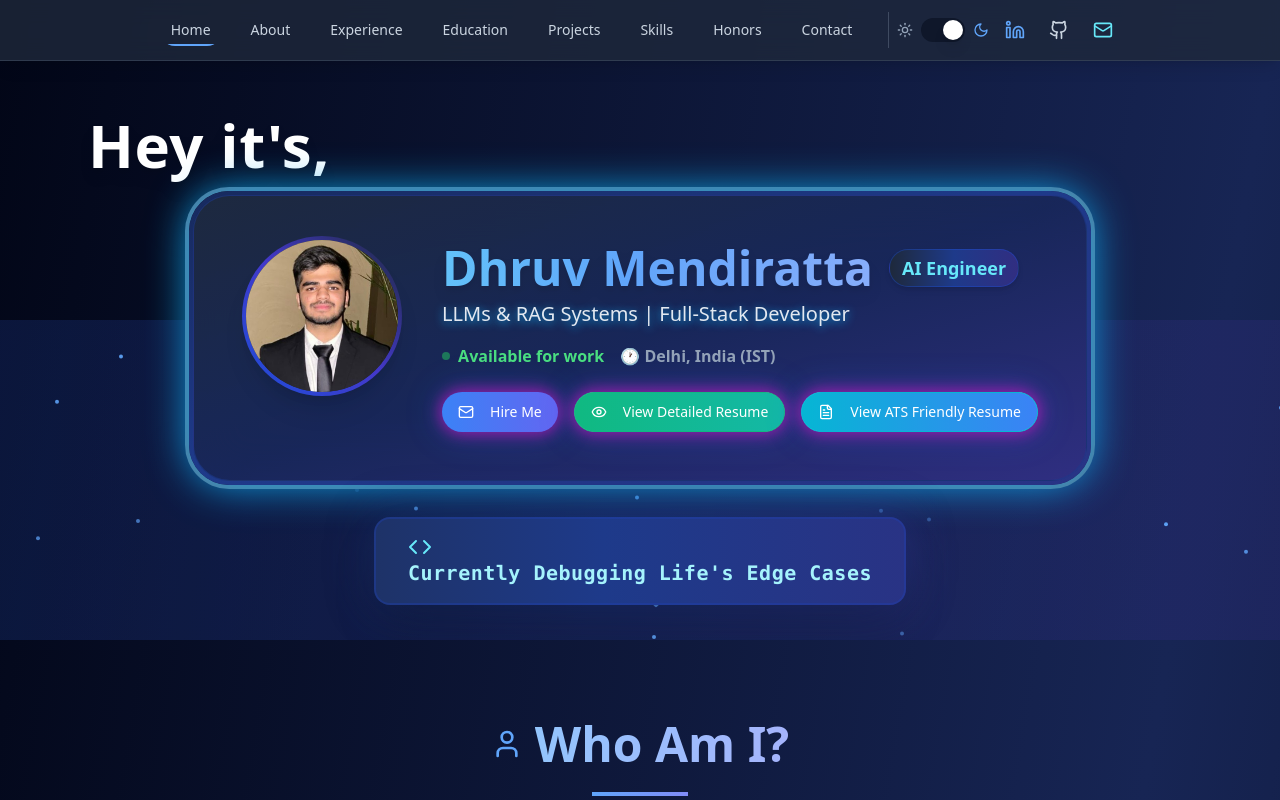
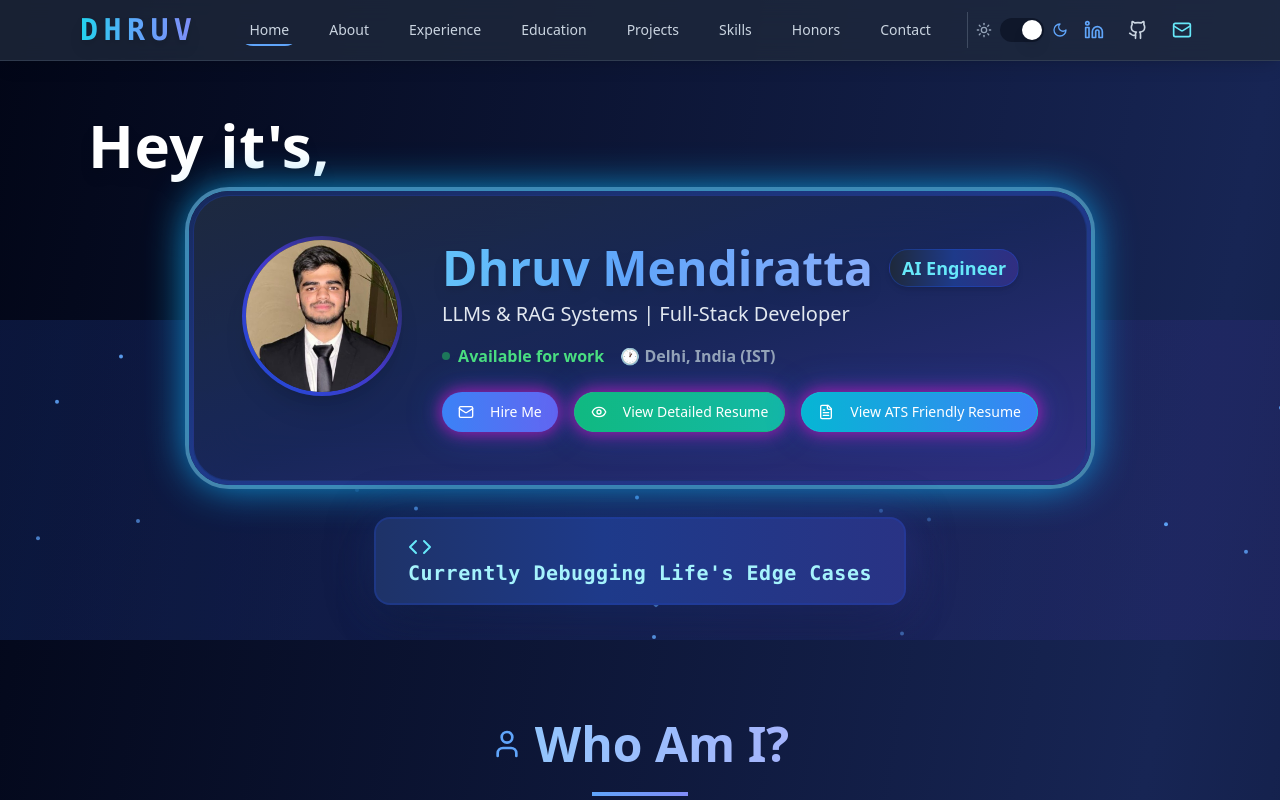
Before and after one commit to dhruvm-18/dhruv-portfolio, a React (Vite) app: page / in a window 1280 px wide. Shown: the top 800 px of the page. Built offline with nearby package versions, Linux system fonts and the light colour scheme.

Commit message:
CSS changes

```diff
--- a/src/pages/Index.tsx
+++ b/src/pages/Index.tsx
@@ -341,7 +341,18 @@ const Index = () => {
         animate={{ y: 0, opacity: 1 }}
         transition={{ delay: 1 }}
       >
-        <div className="flex items-center justify-center gap-x-1 sm:gap-x-2 md:gap-x-4">
+        <div className="flex items-center justify-center gap-x-1 sm:gap-x-2 md:gap-x-4 w-full max-w-6xl px-4">
+          {/* Logo - DHRUV */}
+          <div className="mr-6 select-none">
+            <span
+              className={`text-2xl md:text-3xl font-extrabold tracking-widest uppercase bg-gradient-to-r ${isDarkMode ? 'from-cyan-400 via-blue-400 to-indigo-400' : 'from-blue-700 via-indigo-500 to-cyan-600'} bg-clip-text text-transparent drop-shadow-lg`}
+              style={{ letterSpacing: '0.18em', fontFamily: 'Fira Mono, Menlo, monospace' }}
+            >
+              DHRUV
+            </span>
+          </div>
+          {/* Navigation Buttons */}
+          <div className="flex items-center justify-center gap-x-1 sm:gap-x-2 md:gap-x-4 flex-1">
             {['Home', 'About', 'Experience', 'Education', 'Projects', 'Skills', 'Honors', 'Contact'].map((item) => (
               <button
                 key={item}
@@ -367,6 +378,8 @@ const Index = () => {
                 />
               </button>
             ))}
+          </div>
+          {/* Theme and Social Icons */}
           <div className="flex items-center space-x-1 md:space-x-2 ml-2 pl-2 border-l border-slate-400/30">
             <Sun className={`w-4 h-4 ${isDarkMode ? 'text-slate-400' : 'text-yellow-500'}`} />
             <Switch checked={isDarkMode} onCheckedChange={toggleTheme} />
@@ -400,6 +413,15 @@ const Index = () => {
               </Button>
             </div>
             <div className="flex flex-col items-center justify-center h-full gap-6 -mt-16">
+              {/* Mobile Logo */}
+              <div className="mb-8 select-none">
+                <span
+                  className={`text-3xl font-extrabold tracking-widest uppercase bg-gradient-to-r ${isDarkMode ? 'from-cyan-400 via-blue-400 to-indigo-400' : 'from-blue-700 via-indigo-500 to-cyan-600'} bg-clip-text text-transparent drop-shadow-lg`}
+                  style={{ letterSpacing: '0.18em', fontFamily: 'Fira Mono, Menlo, monospace' }}
+                >
+                  DHRUV
+                </span>
+              </div>
               {['Home', 'About', 'Experience', 'Education', 'Projects', 'Skills', 'Honors', 'Contact'].map((item) => (
                 <button
                   key={item}
@@ -486,8 +508,7 @@ const Index = () => {
                   </h1>
                   <Badge className={`bg-gradient-to-r ${isDarkMode ? 'from-slate-800 via-blue-900 to-indigo-900 text-cyan-300 border-blue-700/40' : 'from-blue-100 via-indigo-100 to-cyan-100 text-blue-700 border-blue-300'} text-base md:text-lg px-3 py-1 rounded-full shadow-md animate-bounce-slow`}>AI Engineer</Badge>
                 </div>
-                <p className={`text-base md:text-xl mb-4 font-medium ${isDarkMode ? 'text-slate-200' : 'text-gray-700'}`}
-                  style={{ textShadow: isDarkMode ? '0 2px 8px #0ea5e9' : '0 2px 8px #a5b4fc' }}>
+                <p className={`text-base md:text-xl mb-4 font-medium ${isDarkMode ? 'text-slate-200' : 'text-gray-700'}`}>
                   LLMs & RAG Systems | Full-Stack Developer
                 </p>
                 <div className="flex flex-col md:flex-row items-center space-y-2 md:space-y-0 md:space-x-4 text-sm md:text-base">
```
Lines whose indentation alone changed are shown as unchanged.
